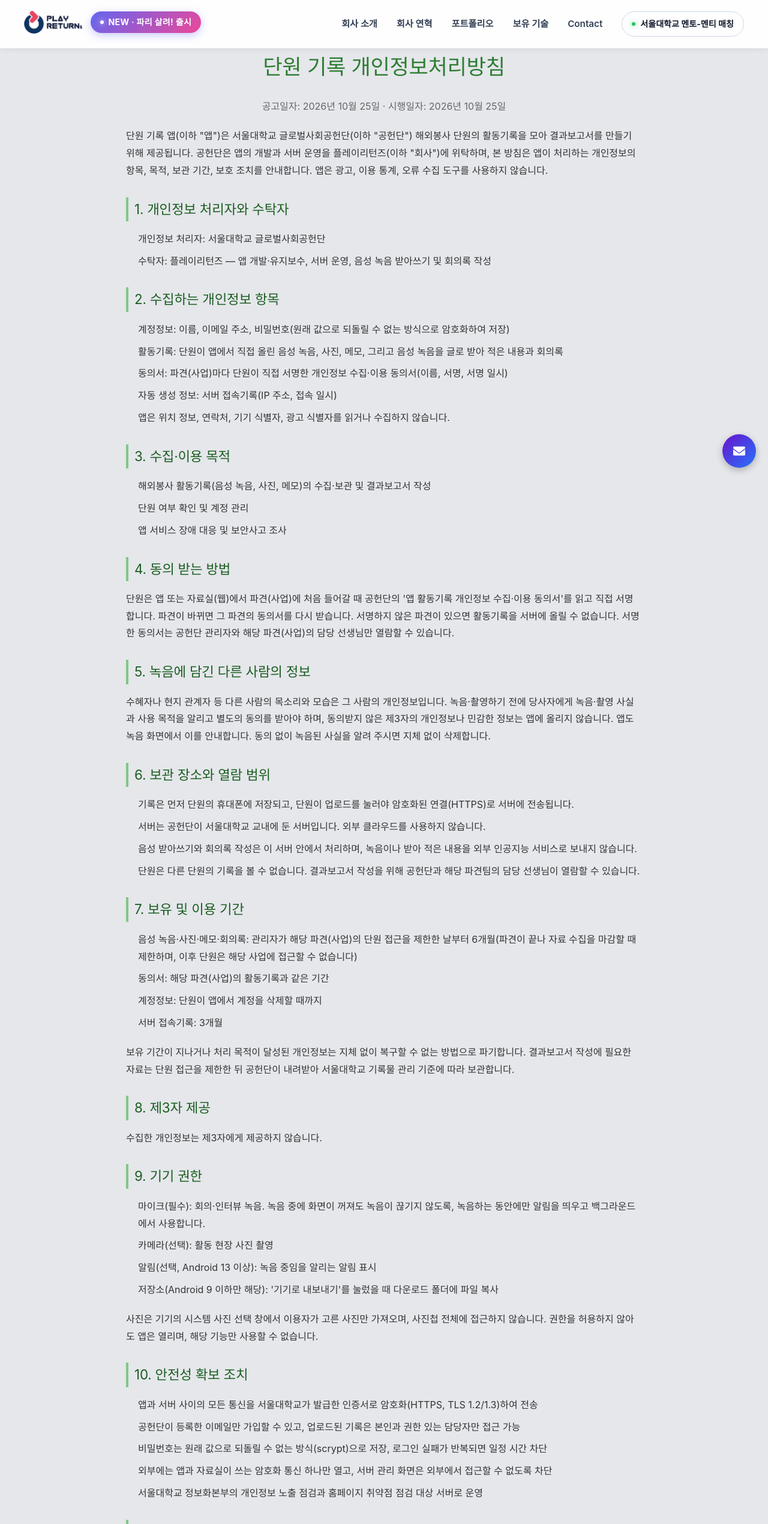
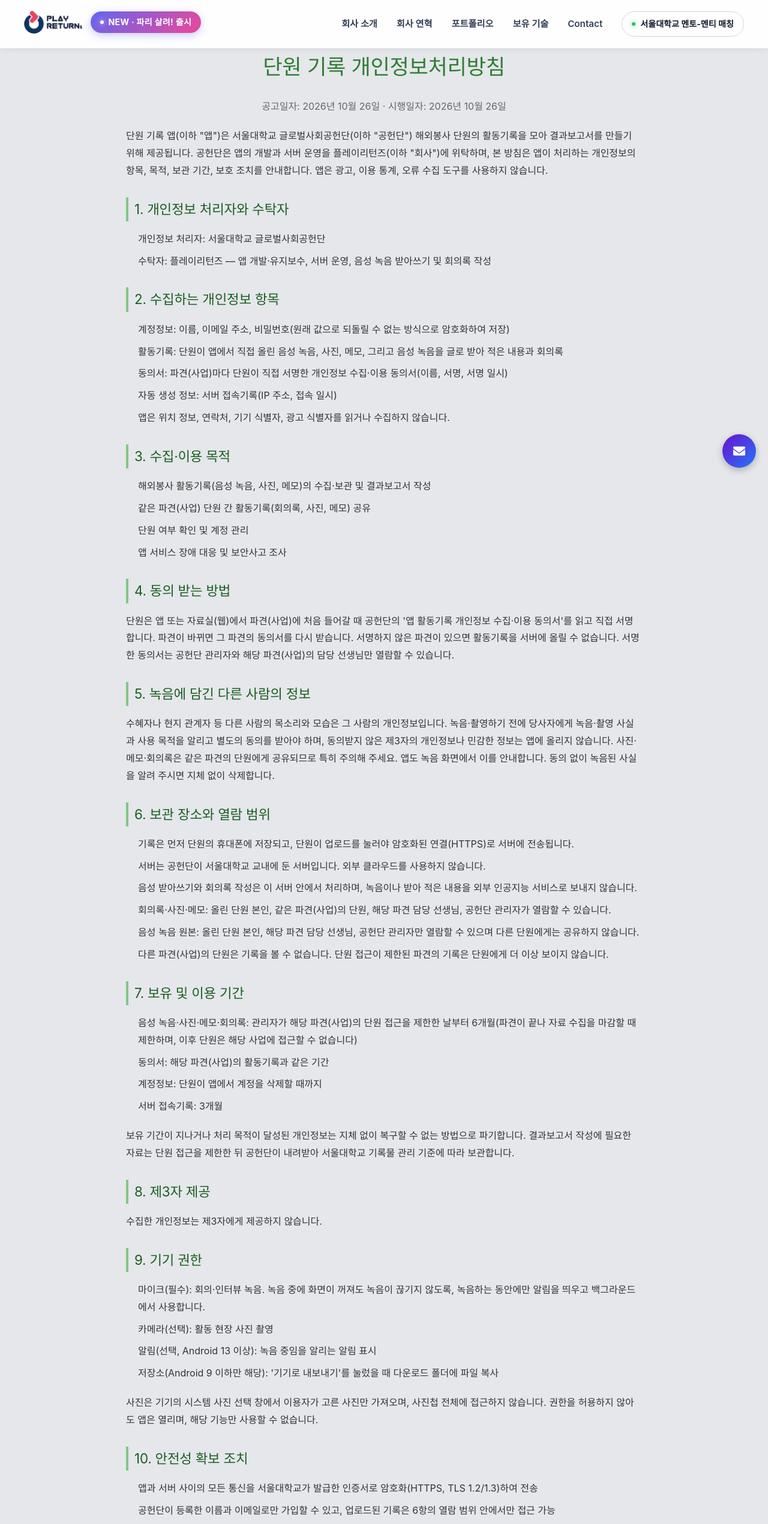
Before and after one commit to wjdcksgns/playreturns_homepage, a React (Create React App) app: page /danwon-privacy in a window 1280 px wide. Shown: the top 2541 px of the page at 60% size. Built offline with nearby package versions, Linux system fonts and the light colour scheme; no server answers; a web font is replaced by a local one.

Commit message:
단원 기록 처리방침: 같은 파견 단원 간 공유와 열람 범위

```diff
--- a/src/pages/DanwonPrivacy.jsx
+++ b/src/pages/DanwonPrivacy.jsx
@@ -4,7 +4,7 @@
     return (
         <div className={styles.privacyWrap}>
             <h1>단원 기록 개인정보처리방침</h1>
-            <p className={styles.date}>공고일자: 2026년 10월 25일 · 시행일자: 2026년 10월 25일</p>
+            <p className={styles.date}>공고일자: 2026년 10월 26일 · 시행일자: 2026년 10월 26일</p>
 
             <p>
                 단원 기록 앱(이하 "앱")은 서울대학교 글로벌사회공헌단(이하 "공헌단") 해외봉사 단원의 활동기록을 모아
@@ -31,6 +31,7 @@
             <h2>3. 수집·이용 목적</h2>
             <ul>
                 <li>해외봉사 활동기록(음성 녹음, 사진, 메모)의 수집·보관 및 결과보고서 작성</li>
+                <li>같은 파견(사업) 단원 간 활동기록(회의록, 사진, 메모) 공유</li>
                 <li>단원 여부 확인 및 계정 관리</li>
                 <li>앱 서비스 장애 대응 및 보안사고 조사</li>
             </ul>
@@ -46,7 +47,8 @@
             <p>
                 수혜자나 현지 관계자 등 다른 사람의 목소리와 모습은 그 사람의 개인정보입니다.
                 녹음·촬영하기 전에 당사자에게 녹음·촬영 사실과 사용 목적을 알리고 별도의 동의를 받아야 하며,
-                동의받지 않은 제3자의 개인정보나 민감한 정보는 앱에 올리지 않습니다. 앱도 녹음 화면에서 이를 안내합니다.
+                동의받지 않은 제3자의 개인정보나 민감한 정보는 앱에 올리지 않습니다. 사진·메모·회의록은 같은 파견의 단원에게
+                공유되므로 특히 주의해 주세요. 앱도 녹음 화면에서 이를 안내합니다.
                 동의 없이 녹음된 사실을 알려 주시면 지체 없이 삭제합니다.
             </p>
 
@@ -55,7 +57,11 @@
                 <li>기록은 먼저 단원의 휴대폰에 저장되고, 단원이 업로드를 눌러야 암호화된 연결(HTTPS)로 서버에 전송됩니다.</li>
                 <li>서버는 공헌단이 서울대학교 교내에 둔 서버입니다. 외부 클라우드를 사용하지 않습니다.</li>
                 <li>음성 받아쓰기와 회의록 작성은 이 서버 안에서 처리하며, 녹음이나 받아 적은 내용을 외부 인공지능 서비스로 보내지 않습니다.</li>
-                <li>단원은 다른 단원의 기록을 볼 수 없습니다. 결과보고서 작성을 위해 공헌단과 해당 파견팀의 담당 선생님이 열람할 수 있습니다.</li>
+                <li>
+                    회의록·사진·메모: 올린 단원 본인, 같은 파견(사업)의 단원, 해당 파견 담당 선생님, 공헌단 관리자가 열람할 수 있습니다.
+                </li>
+                <li>음성 녹음 원본: 올린 단원 본인, 해당 파견 담당 선생님, 공헌단 관리자만 열람할 수 있으며 다른 단원에게는 공유하지 않습니다.</li>
+                <li>다른 파견(사업)의 단원은 기록을 볼 수 없습니다. 단원 접근이 제한된 파견의 기록은 단원에게 더 이상 보이지 않습니다.</li>
             </ul>
 
             <h2>7. 보유 및 이용 기간</h2>
@@ -91,7 +97,7 @@
             <h2>10. 안전성 확보 조치</h2>
             <ul>
                 <li>앱과 서버 사이의 모든 통신을 서울대학교가 발급한 인증서로 암호화(HTTPS, TLS 1.2/1.3)하여 전송</li>
-                <li>공헌단이 등록한 이메일만 가입할 수 있고, 업로드된 기록은 본인과 권한 있는 담당자만 접근 가능</li>
+                <li>공헌단이 등록한 이름과 이메일로만 가입할 수 있고, 업로드된 기록은 6항의 열람 범위 안에서만 접근 가능</li>
                 <li>비밀번호는 원래 값으로 되돌릴 수 없는 방식(scrypt)으로 저장, 로그인 실패가 반복되면 일정 시간 차단</li>
                 <li>외부에는 앱과 자료실이 쓰는 암호화 통신 하나만 열고, 서버 관리 화면은 외부에서 접근할 수 없도록 차단</li>
                 <li>서울대학교 정보화본부의 개인정보 노출 점검과 홈페이지 취약점 점검 대상 서버로 운영</li>
@@ -123,9 +129,10 @@
 
             <h2>14. 개인정보처리방침의 변경</h2>
             <p>
-                본 방침은 2026년 10월 25일부터 적용되며, 2026년 10월 19일 시행된 방침을 대신합니다.
+                본 방침은 2026년 10월 26일부터 적용되며, 2026년 10월 19일 시행된 방침을 대신합니다.
                 바뀐 내용: 개인정보 처리자를 공헌단으로, 회사를 수탁자로 명시 / 소속·휴대전화번호를 수집 항목에서 제외 /
-                파견마다 받는 동의서 안내 추가(열람: 공헌단 관리자와 해당 파견 담당 선생님) / 음성 녹음을 포함한 활동기록의 보유 기간 구체화.
+                파견마다 받는 동의서 안내 추가(열람: 공헌단 관리자와 해당 파견 담당 선생님) / 음성 녹음을 포함한 활동기록의 보유 기간 구체화 /
+                같은 파견 단원 간 회의록·사진·메모 공유와 열람 범위 명시.
                 이후 내용이 바뀌는 경우 변경 내용과 시행일을 앱과 웹사이트에 공지합니다.
             </p>
         </div>
```
